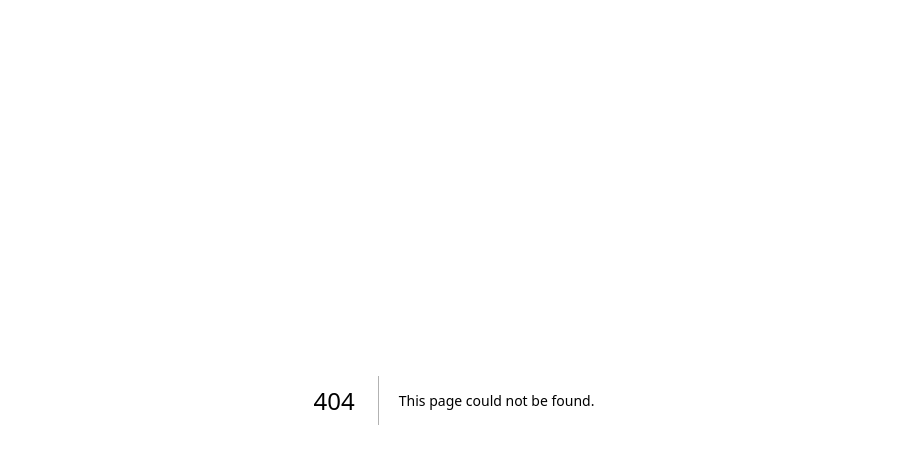
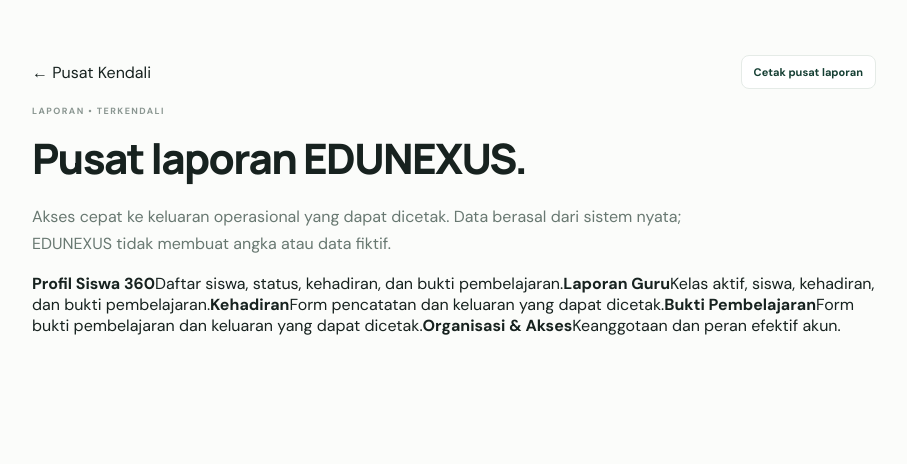
Before and after one commit to Yudi8377/EDUNEXUS, a Next.js app in the folder apps/web/: page /reports in a window 1280 px wide. Before the commit this address had no page. Shown: the top 464 px of the page, without its empty margins (186-1093 px from the left). Built offline with nearby package versions, Linux system fonts and the light colour scheme.

Commit message:
feat(reports): tambahkan pusat laporan dan cetak

```diff
--- /dev/null
+++ b/apps/web/app/reports/page.tsx
@@ -0,0 +1,23 @@
+import Link from "next/link";
+import PrintButton from "@/components/print-button";
+
+export default function ReportsPage() {
+  return (
+    <main className="simple-page">
+      <div className="page-tools">
+        <Link href="/">← Pusat Kendali</Link>
+        <PrintButton label="Cetak pusat laporan" />
+      </div>
+      <p className="eyebrow">LAPORAN • TERKENDALI</p>
+      <h1>Pusat laporan EDUNEXUS.</h1>
+      <p className="lede">Akses cepat ke keluaran operasional yang dapat dicetak. Data berasal dari sistem nyata; EDUNEXUS tidak membuat angka atau data fiktif.</p>
+      <section className="report-grid">
+        <Link className="report-card" href="/students"><strong>Profil Siswa 360</strong><span>Daftar siswa, status, kehadiran, dan bukti pembelajaran.</span></Link>
+        <Link className="report-card" href="/teacher"><strong>Laporan Guru</strong><span>Kelas aktif, siswa, kehadiran, dan bukti pembelajaran.</span></Link>
+        <Link className="report-card" href="/attendance"><strong>Kehadiran</strong><span>Form pencatatan dan keluaran yang dapat dicetak.</span></Link>
+        <Link className="report-card" href="/learning"><strong>Bukti Pembelajaran</strong><span>Form bukti pembelajaran dan keluaran yang dapat dicetak.</span></Link>
+        <Link className="report-card" href="/tenant"><strong>Organisasi & Akses</strong><span>Keanggotaan dan peran efektif akun.</span></Link>
+      </section>
+    </main>
+  );
+}
```
